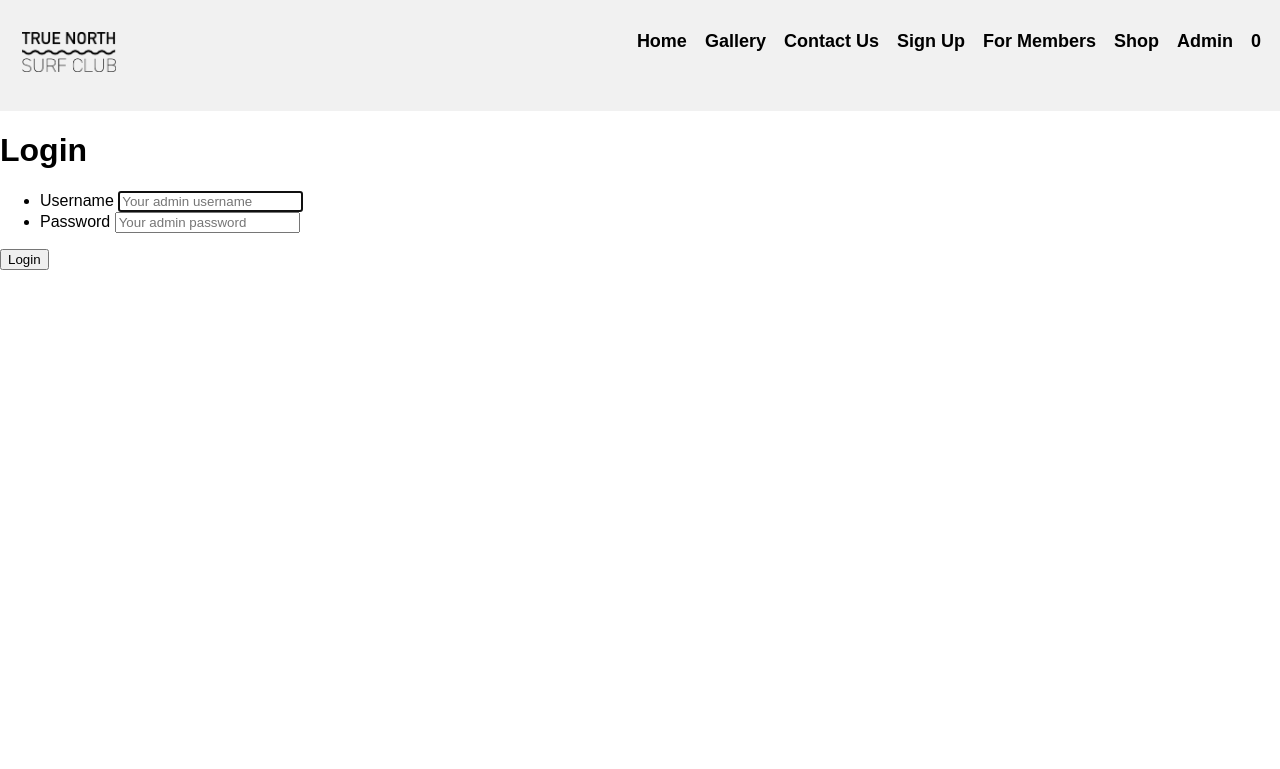
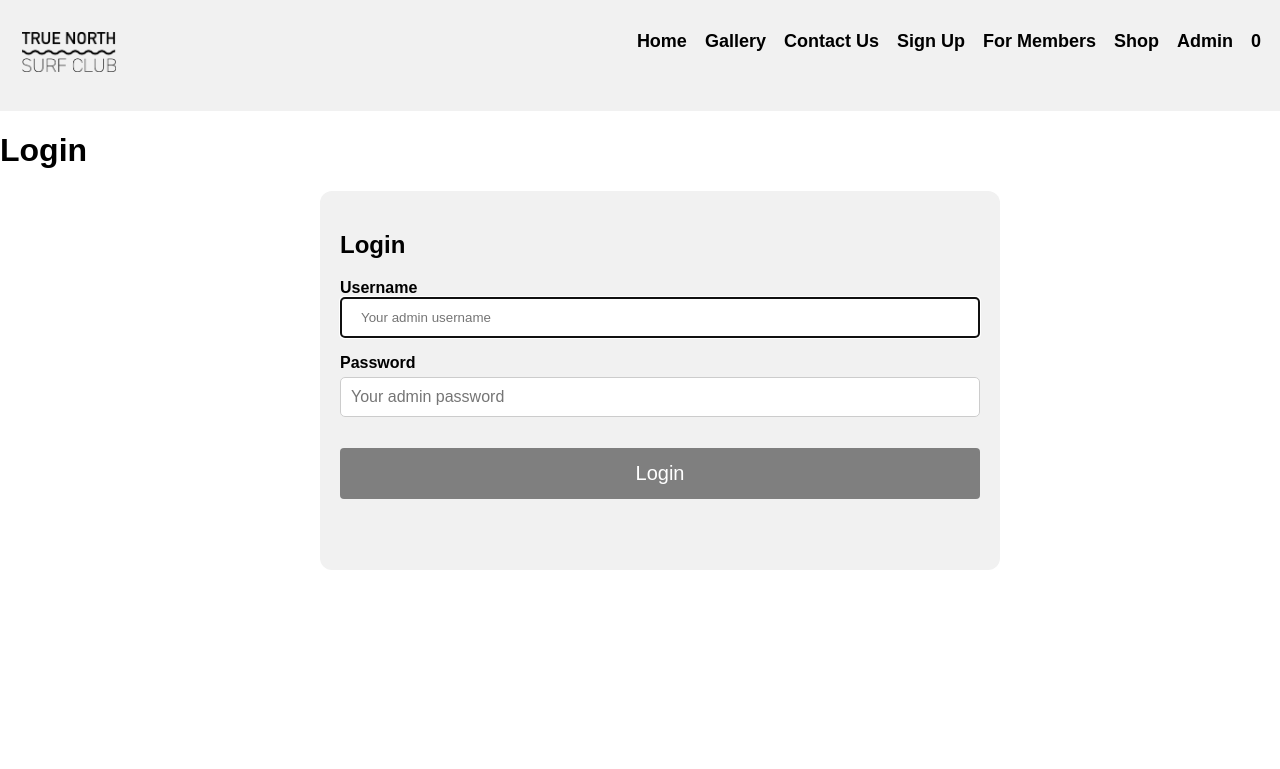
Before and after one commit to benkelly2/KV6002, a PHP site: page /login.php in a window 1280 px wide. Shown: the top 769 px of the page. Before the commit the page ends 270 px from the top, so only its background shows below. Run offline with PHP 8.4, Linux system fonts and the light colour scheme; some web fonts are replaced.

Commit message:
admin sign in form CSS

```diff
--- a/TrueNorth Surfing/css/signup.css
+++ b/TrueNorth Surfing/css/signup.css
@@ -63,10 +63,6 @@
     background-color: #F1F1F1;
 }
 
-.sign-up-button {
-    height: 100px;
-}
-
 input[type=text] {
     width: 50vw;
     padding: 12px 20px;
--- a/TrueNorth Surfing/css/style.css
+++ b/TrueNorth Surfing/css/style.css
@@ -274,3 +274,90 @@ footer a:hover {
     height: 70px;
     width: auto;
 }
+
+.form-container {
+    width: 50%;
+    height: 1200px;
+    margin: auto;
+    display: grid;
+    grid-template-columns: 1fr 4fr;
+    grid-template-rows: 1fr 1fr 1fr;
+    gap: 2em 2em;
+    grid-auto-flow: row;
+    grid-template-areas:
+        "usernameLabel usernameInput"
+        "passwordLabel passwordInput"
+        "submitButton submitButton";
+}
+
+.usernameLabel { grid-area: usernameLabel; }
+.usernameInput { grid-area: usernameInput; }
+.passwordLabel { grid-area: passwordLabel; }
+.passwordInput { grid-area: passwordInput; }
+.submitButton { grid-area: submitButton; }
+
+.form-container div {
+    margin-bottom: 1em;
+}
+
+.form-container label {
+    font-weight: bold;
+}
+
+.form-container form {
+    padding: 20px;
+    height: 100%;
+    width: auto;
+    border-radius: 12px;
+    background-color: #F1F1F1;
+}
+
+input[type=text] {
+    width: 50vw;
+    padding: 12px 20px;
+    margin: auto;
+    display: inline-block;
+    border: 1px solid #ccc;
+    border-radius: 4px;
+    box-sizing: border-box;
+}
+
+input[type=text]:focus {
+    border-color:#333;
+}
+
+input[type=password]:focus {
+    border-color:#333;
+}
+
+input[type=submit] {
+    width: 50vw;
+    background-color: #7F7F7F;
+    color: white;
+    padding: 14px 20px;
+    margin: auto;
+    border: none;
+    border-radius: 4px;
+    cursor: pointer;
+    font-size: 20px;
+}
+
+input[type=submit]:hover {
+    background-color: #6b6b6b;
+}
+
+.passwordLabel {
+    display: block;
+    margin-bottom: 5px;
+    font-size: 16px;
+    font-weight: bold;
+}
+
+.passwordInput {
+    width: 100%;
+    padding: 10px;
+    border-radius: 5px;
+    border: 1px solid #ccc;
+    font-size: 16px;
+    margin-bottom: 15px;
+}
--- a/TrueNorth Surfing/src/gallery.php
+++ b/TrueNorth Surfing/src/gallery.php
@@ -86,13 +86,15 @@ if (is_dir($target_dir)){
     function resetImg(img) {
         img.style.transform = "scale(1)";
         img.style.transition = "transform 0.5s ease";
+        img.all = "initial";
         img.style.zIndex = 0;
         img.style.display = "inline";
+        img.style.margin = ".5em";
     }
     function enlargeImg(img) {
         img.style.transform = "scale(5)";
         img.style.transition = "transform 0.5s ease";
-        img.style.zIndex = 5;
+        img.style.zIndex = 1000;
         img.style.display = "block";
         img.style.margin = "auto";
 
--- a/TrueNorth Surfing/src/templates/loginForm.php
+++ b/TrueNorth Surfing/src/templates/loginForm.php
@@ -1,27 +1,26 @@
+<!-- <link rel="stylesheet" href="../css/loginForm.css"> -->
 
-<form action="login.php?action=login" method="post" style="width: 50%;">
-        <input type="hidden" name="login" value="true" />
+<div class="form-container">
+  <form action="login.php?action=login" method="POST">
+    <input type="hidden" name="login" value="true" />
 
-<?php if ( isset( $results['errorMessage'] ) ) { ?>
-        <div class="errorMessage"><?php echo $results['errorMessage'] ?></div>
-<?php } ?>
+    <?php if (isset($results['errorMessage'])) { ?>
+      <div class="errorMessage">
+        <?php echo $results['errorMessage'] ?>
+      </div>
+    <?php } ?>
 
-        <ul>
+    <h2>Login</h2>
+    <div>
+      <label for="username" class="usernameLabel">Username</label>
+      <input class="usernameInput" type="text" name="username" id="username" placeholder="Your admin username" required autofocus maxlength="20" />
+    </div>
 
-          <li>
-            <label for="username">Username</label>
-            <input type="text" name="username" id="username" placeholder="Your admin username" required autofocus maxlength="20" />
-          </li>
+    <div>
+      <label for="password" class="passwordLabel">Password</label>
+      <input class="passwordInput" type="password" name="password" id="password" placeholder="Your admin password" required maxlength="20" />
+    </div>
 
-          <li>
-            <label for="password">Password</label>
-            <input type="password" name="password" id="password" placeholder="Your admin password" required maxlength="20" />
-          </li>
-
-        </ul>
-
-        <div class="buttons">
-          <input type="submit" name="login" value="Login" />
-        </div>
-
-      </form>
+    <input class="submitButton" type="submit" name="login" value="Login">
+  </form>
+</div>
```
